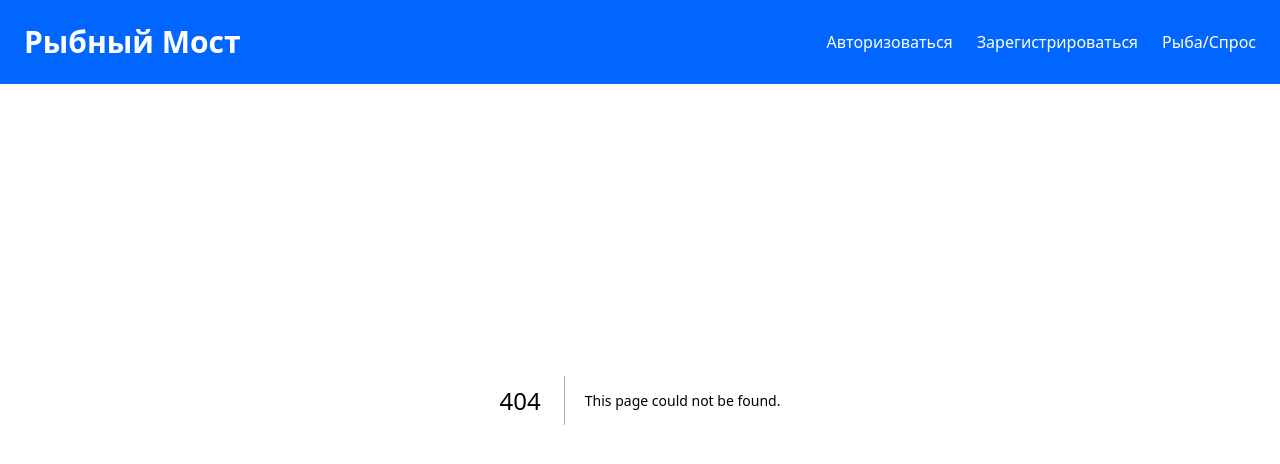
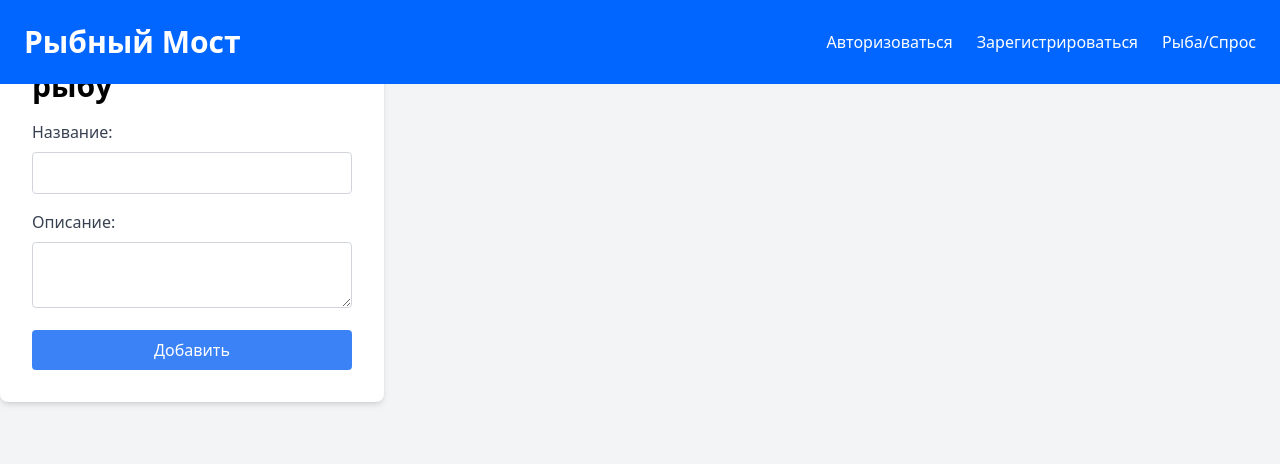
Before and after one commit to XomyachokAndrew/course, a Next.js app: page /request/add in a window 1280 px wide. Before the commit this address had no page. Shown: the top 464 px of the page. Built offline with nearby package versions, Linux system fonts and the light colour scheme.

Commit message:
Added page for add request

```diff
--- a/app/(pages)/page.js
+++ b/app/(pages)/page.js
@@ -1,8 +1,12 @@
+'use client'
+
 import Link from 'next/link';
+import { useAuth } from '../context/AuthContext';
 
 export default function Home() {
+  const { user } = useAuth();
   return (
-    <div className="flex flex-col items-center justify-center min-h-screen bg-gray-100 p-4">
+    <div className="flex flex-col items-center justify-center min-h-screen p-4">
       <header className="text-center mb-10">
         <h1 className="text-4xl font-bold text-blue-600">Рыбный Мост</h1>
         <p className="mt-4 text-lg text-gray-700">
@@ -24,9 +28,21 @@ export default function Home() {
 
         <section className="mb-10 text-center">
           <h2 className="text-2xl font-semibold mb-4">Готовы сделать заказ или продать рыбу?</h2>
-          <Link href="/orders" className="inline-block px-6 py-3 bg-yellow-600 text-white font-semibold rounded-lg hover:bg-yellow-700 transition duration-200">
+          <Link href="/catalog" className="inline-block px-6 py-3 bg-yellow-600 text-white font-semibold rounded-lg hover:bg-yellow-700 transition duration-200">
             К заказам
           </Link>
+          {
+            user ? (
+              <Link href="/fish/add" className="inline-block px-6 py-3 bg-yellow-600 text-white font-semibold rounded-lg hover:bg-yellow-700 transition duration-200 ml-4">
+                Добавить рыбу
+              </Link>
+            ) : (
+              <Link href="/login" className="inline-block px-6 py-3 bg-yellow-600 text-white font-semibold rounded-lg hover:bg-yellow-700 transition duration-200 ml-4">
+                Добавить рыбу
+              </Link>
+            )
+          }
+
         </section>
       </main>
 
--- a/app/(pages)/profile/page.js
+++ b/app/(pages)/profile/page.js
@@ -49,7 +49,7 @@ const Profile = () => {
     };
 
     return (
-        <div className="flex items-center justify-center min-h-screen bg-gray-100 mt-16"> {/* Добавлен отступ сверху */}
+        <div className="flex items-center justify-center min-h-screen  mt-16"> {/* Добавлен отступ сверху */}
             <div className="max-w-2xl mx-auto p-6 bg-white rounded-lg shadow-md mt-16">
                 <h1 className="text-3xl font-bold mb-4">Профиль</h1>
                 <h2 className="text-2xl font-semibold mb-2">Информация о вас:</h2>
--- /dev/null
+++ b/app/(pages)/request/add/page.js
@@ -0,0 +1,87 @@
+'use client';
+
+import React, { useState, useEffect } from 'react';
+import { useRouter } from 'next/navigation';
+import { useAuth } from '@/app/context/AuthContext';
+import { postRequest } from '@/app/api/handlers';
+
+const AddFish = () => {
+    const { user } = useAuth();
+    const [request, setRequest] = useState({
+        user_id: '',
+        title: '',
+        description: ''
+    });
+
+    const [error, setError] = useState(null);
+    const [success, setSuccess] = useState(null);
+    const router = useRouter();
+
+    useEffect(() => {
+        if (user) {
+            setRequest(prevData => ({ ...prevData, user_id: user.id }));
+        }
+    }, [user]);
+
+    const handleInputChange = (event) => {
+        const { name, value } = event.target;
+        setRequest(prevData => ({ ...prevData, [name]: value }));
+    };
+
+    const handleSubmit = async (e) => {
+        e.preventDefault();
+        setError(null);
+        setSuccess(null);
+        try {
+            await postRequest(request)
+            router.push('/profile');
+
+            setSuccess('Запрос успешно добавлена!');
+            setRequest({ // Сброс состояния fish
+                user_id: user.id,
+                title: '',
+                description: ''
+            });
+        } catch (error) {
+            setError('Ошибка при добавлении запроса. Попробуйте еще раз.');
+        }
+    };
+
+    return (
+        <div className="bg-white p-8 rounded-lg shadow-md w-96">
+            <h1 className="text-3xl font-bold mb-4">Добавить Запрос на рыбу</h1>
+            {error && <p className="text-red-500 mb-4">{error}</p>}
+            {success && <p className="text-green-500 mb-4">{success}</p>}
+            <form onSubmit={handleSubmit}>
+                <div className="mb-4">
+                    <label className="block text-gray-700 mb-2">Название:</label>
+                    <input
+                        type="text"
+                        name='title'
+                        value={request.title}
+                        onChange={handleInputChange}
+                        required
+                        className="w-full border border-gray-300 p-2 rounded"
+                    />
+                </div>
+                <div className="mb-4">
+                    <label className="block text-gray-700 mb-2">Описание:</label>
+                    <textarea
+                        name='description'
+                        value={request.description}
+                        onChange={handleInputChange}
+                        className="w-full border border-gray-300 p-2 rounded"
+                    />
+                </div>
+                <button
+                    type="submit"
+                    className="w-full bg-blue-500 text-white py-2 rounded hover:bg-blue-600 transition duration-200"
+                >
+                    Добавить
+                </button>
+            </form>
+        </div>
+    );
+};
+
+export default AddFish;
--- a/app/layout.js
+++ b/app/layout.js
@@ -17,7 +17,7 @@ export const metadata = {
 export default function RootLayout({ children }) {
   return (
     <html lang="en">
-      <body className={`${robotoBlack.variable} antialiased`}>
+      <body className={`${robotoBlack.variable} antialiased bg-gray-100`}>
         <AuthProvider>
           <Header />
           {children}
```
Also changed, not shown: app/(pages)/orders/add/page.js (added), app/(pages)/orders/page.js (added).
